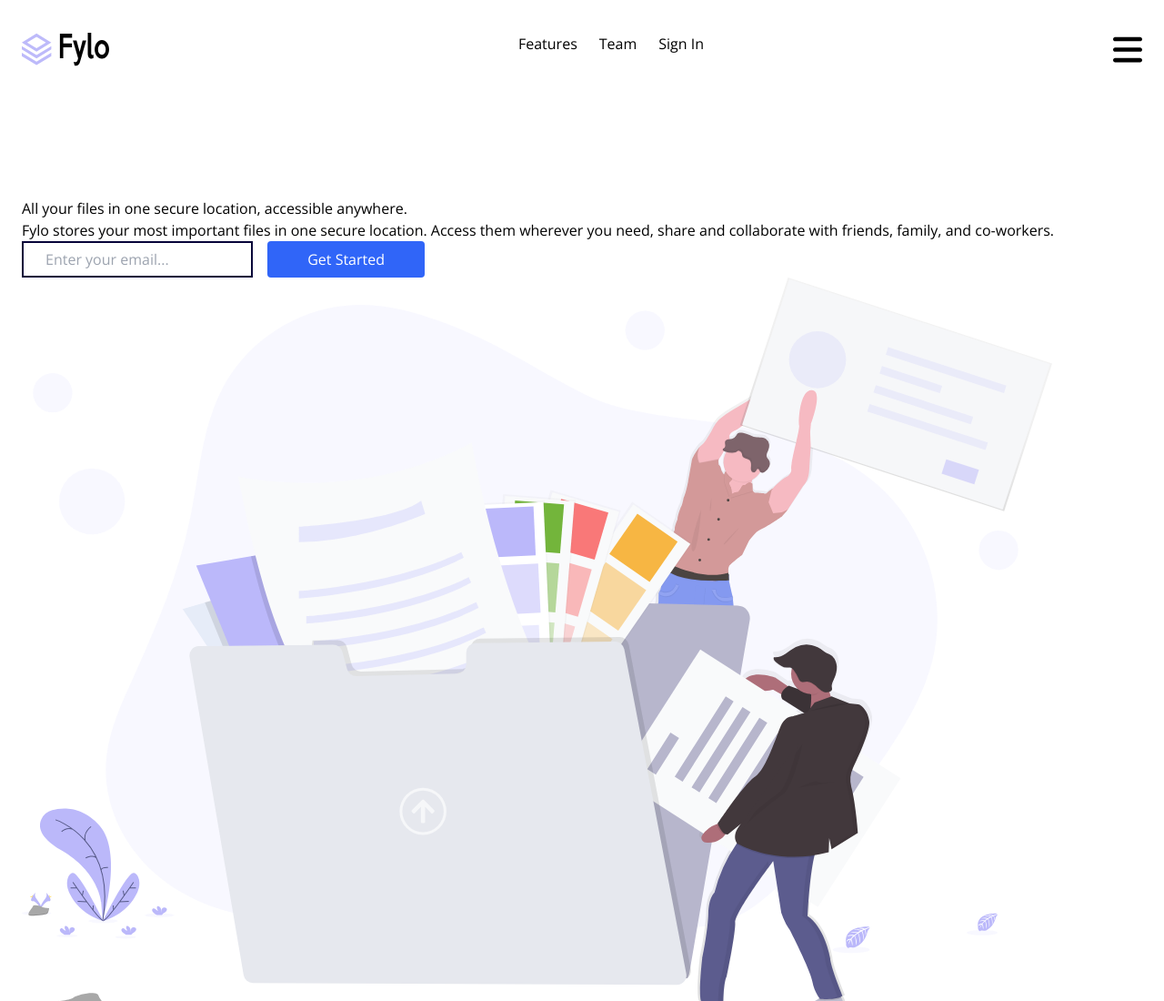
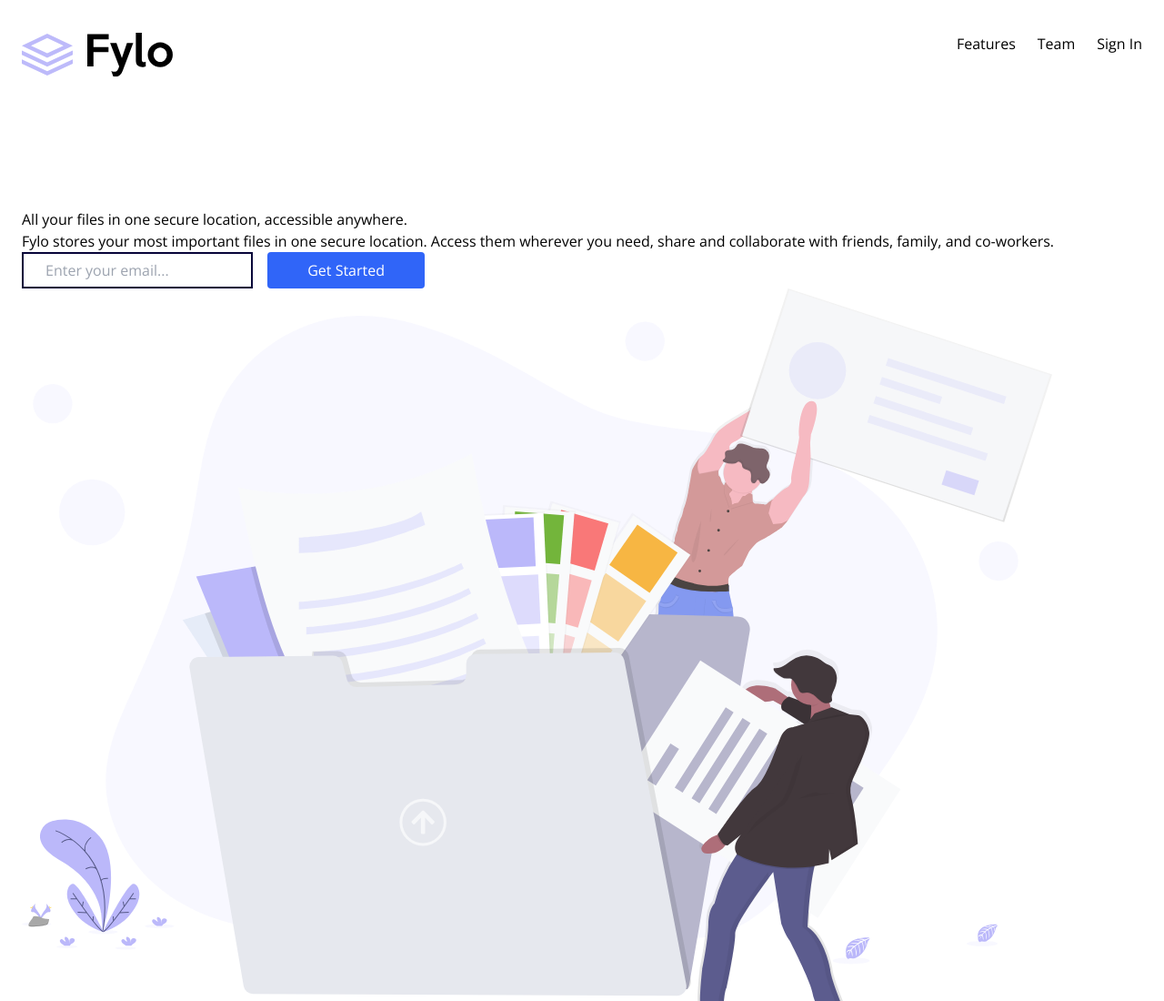
Before and after one commit to Miron-Silviu/Fly-landing-page-, a website: page docs/index.html in a window 1280 px wide. Shown: the top 1100 px of the page at 91% size. Drawn offline with nearby package versions, Linux system fonts and the light colour scheme; files whose address does not match are found by name.

Commit message:
Remove width from logo.svg

```diff
--- a/docs/index.html
+++ b/docs/index.html
@@ -25,13 +25,13 @@
     <!-- header -->
     <header>
       <menu class="flex space place-content-between my-9 mx-6">
-        <img class="w-24" src="../logo.svg" alt="Logo " />
+        <img src="../logo.svg" alt="Logo " />
         <ul class="flex gap-6">
           <li><a href="#">Features</a></li>
           <li><a href="#">Team</a></li>
           <li><a href="#">Sign In</a></li>
         </ul>
-        <img class="w-8" src="../menu.svg" alt="menu" />
+        <!-- <img class="w-8" src="../menu.svg" alt="menu" /> -->
       </menu>
       <div class=" md:felx ilustration-container mt-36 mx-6">
         <div class="info-contaier">
```
